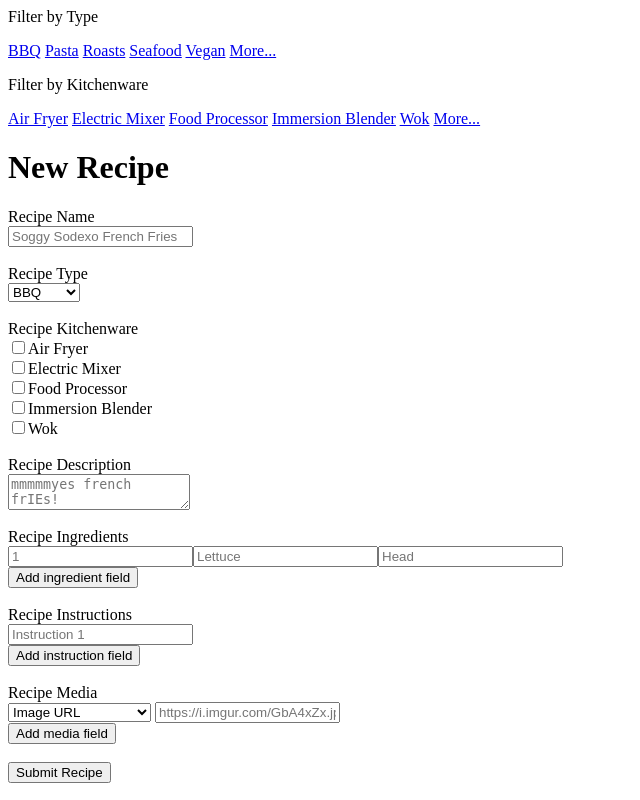
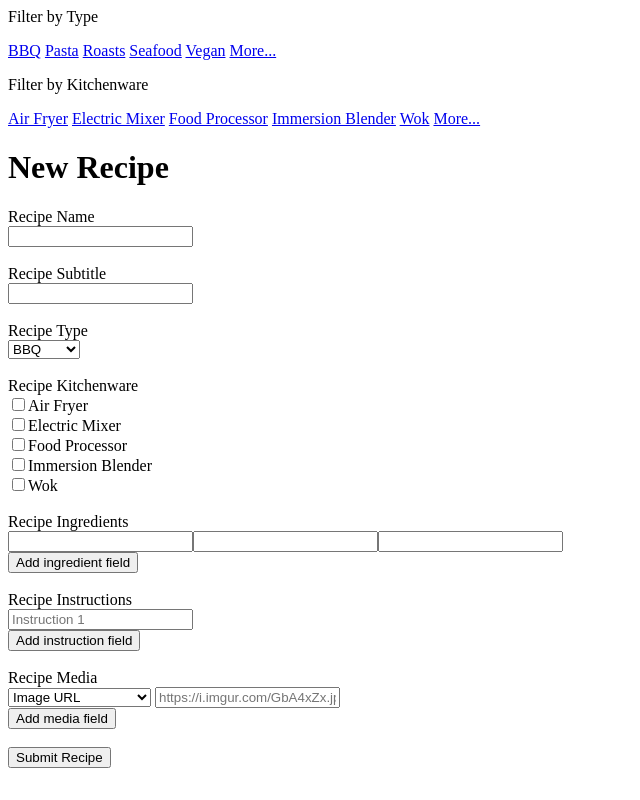
Before and after one commit to CertifiedDataBoys/Recipe-Buddy, a Flask app: template app/templates/new_recipe.html in a window 1280 px wide. Shown: the whole page, without its empty margins (0-640 px from the left). Run offline with Flask 2, Linux system fonts and the light colour scheme; the template is opened without the code that fills it, so the values that code supplies are empty.

Commit message:
Update new_recipe.html

```diff
--- a/app/templates/new_recipe.html
+++ b/app/templates/new_recipe.html
@@ -24,8 +24,12 @@
 <div id="main">
     <div class="container">
         <h1>New Recipe</h1>
+
         <label for="recipeName">Recipe Name</label><br>
-        <input type="text" id="recipeName" name="recipeName" placeholder="Soggy Sodexo French Fries"><br><br>
+        <input type="text" id="recipeName" name="recipeName"><br><br>
+
+        <label for="recipeDescription">Recipe Subtitle</label><br>
+        <input type="tet" id="recipeDescription" name="recipeDescription"><br><br>
 
         <label for="recipeType">Recipe Type</label><br>
         <select id="recipeType" name="recipeType">
@@ -43,13 +47,10 @@
         <input type="checkbox" id="recipeKitchenware" name="recipeKitchenware" value="Immersion Blender">Immersion Blender<br>
         <input type="checkbox" id="recipeKitchenware" name="recipeKitchenware" value="Wok">Wok<br><br>
 
-        <label for="recipeDescription">Recipe Description</label><br>
-        <textarea id="recipeDescription" name="recipeDescription" placeholder="mmmmmyes french frIEs!"></textarea><br><br>
-
         <label for="recipeIngredients">Recipe Ingredients</label><br>
         <div id="recipeIngredientSelector">
             <div class="recipe-ingredient-div" id="recipe-ingredient-1">
-                <input type="text" placeholder="1"><input type="text" placeholder="Lettuce"><input type="text" placeholder="Head"><br>
+                <input type="text" id="recipe-ingredient-quantity-1"><input type="text" id="recipe-ingredient-ingredient-1"><input type="text" id="recipe-ingredient-units-1"><br>
             </div>
         </div>
         <button onclick="addIngredient()">Add ingredient field</button><br><br>
@@ -104,7 +105,20 @@
         "quantity": "2",
         "ingredient": "Lettuce",
         "units": "Leaves"
-    }]
+    }];
+
+    $(document).ready(function() {
+        const thisIngredient = ingredientExamples[Math.floor(Math.random() * ingredientExamples.length)];
+        $("#recipe-ingredient-quantity-1").attr("placeholder", thisIngredient.quantity);
+        $("#recipe-ingredient-ingredient-1").attr("placeholder", thisIngredient.ingredient);
+        $("#recipe-ingredient-units-1").attr("placeholder", thisIngredient.units);
+
+        $.getJSON("/api/v1.0.0./public/recipe/get_random?quantity=1", function(data) {
+            $("#recipeName").attr("placeholder", data.recipes[0].title);
+            $("#recipeDescription").attr("placeholder", data.recipes[0].subtitle);
+        });
+    });
+
     var mediaCount = 1;
     var ingredientCount = 1;
     var instructionCount = 1;
```
